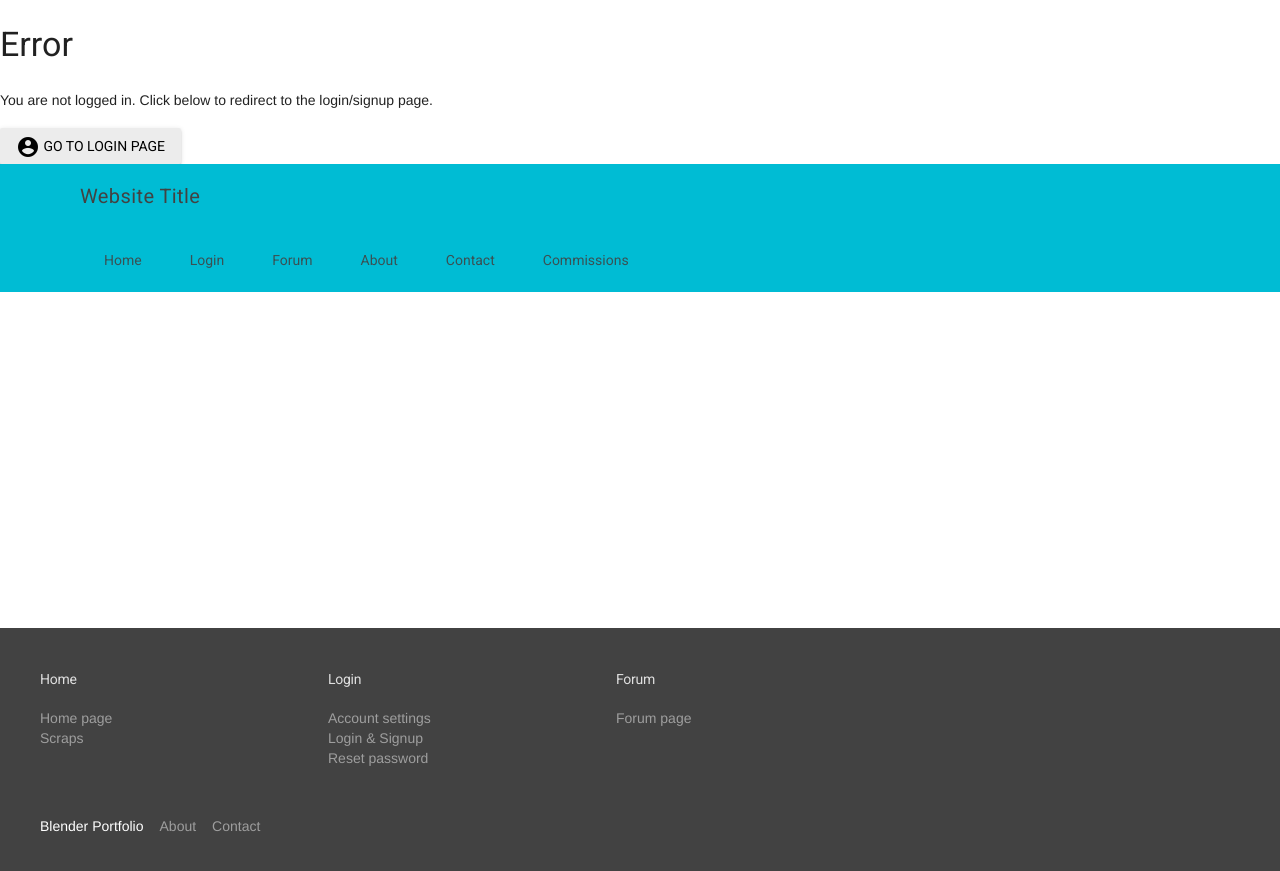
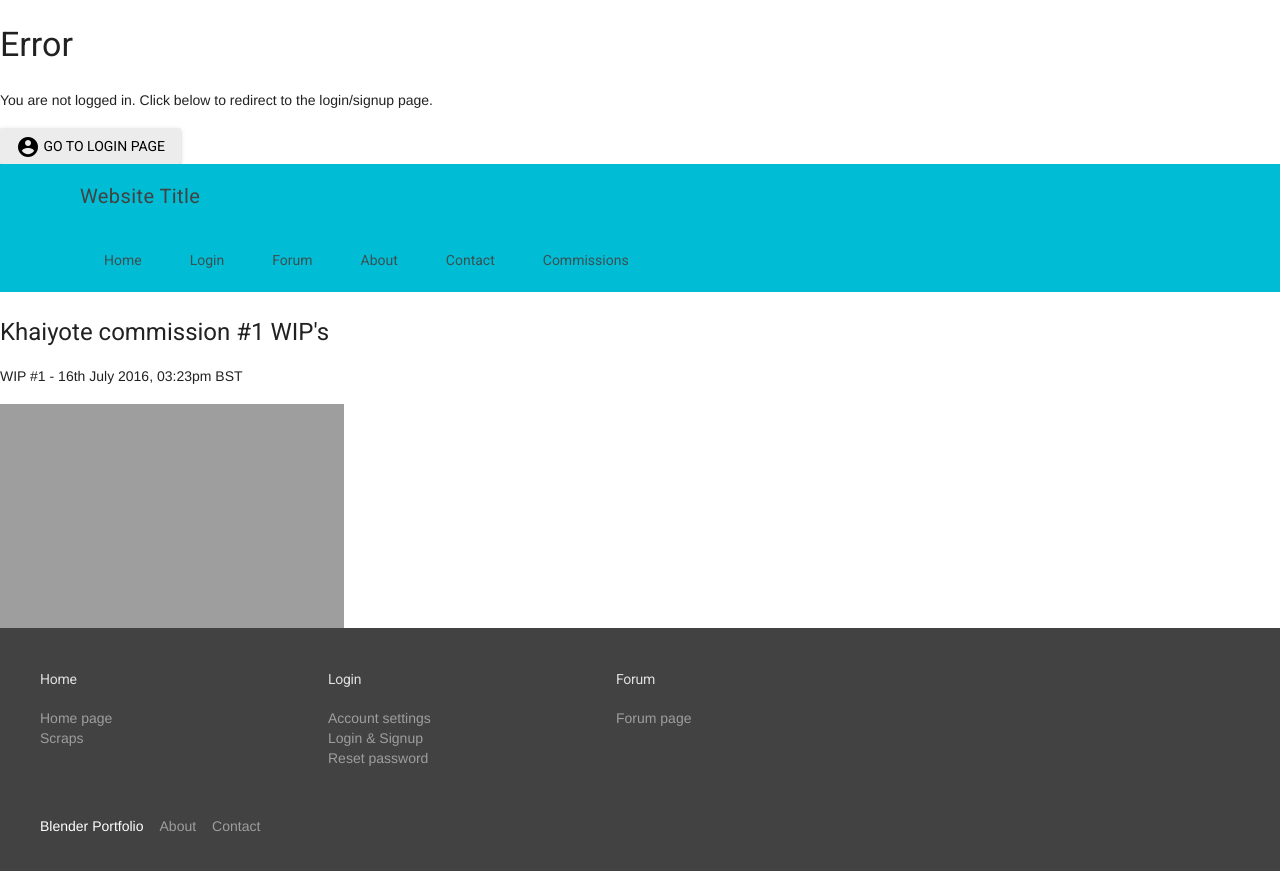
Before and after one commit to slothgamez/fireplex.github.io, a Jekyll site: the page commission-home/wips/index.html, which Jekyll copies as it is, in a window 1280 px wide. Shown: the top 871 px of the page. Built offline with Jekyll 4.4.1, drawn with Linux system fonts in a browser that asks for light colours; nearby versions of some CDN libraries; comment, search, counter and statistics services are not loaded.

Commit message:
Update index.html

```diff
--- a/commission-home/wips/index.html
+++ b/commission-home/wips/index.html
@@ -106,7 +106,9 @@
         </div>
         <main class="mdl-layout__content">
         <!--Main content section-->
-
+          <h4>Khaiyote commission #1 WIP's</h4>
+          <p>WIP #1 - 16th July 2016, 03:23pm BST</p>
+          <img src="https://fireplex.github.io/commission-home/wips/khaiyote/1607.png" width="344" height="295"/>
         <!--Main END-->
           </main>
         <footer class="mdl-mega-footer">
```
